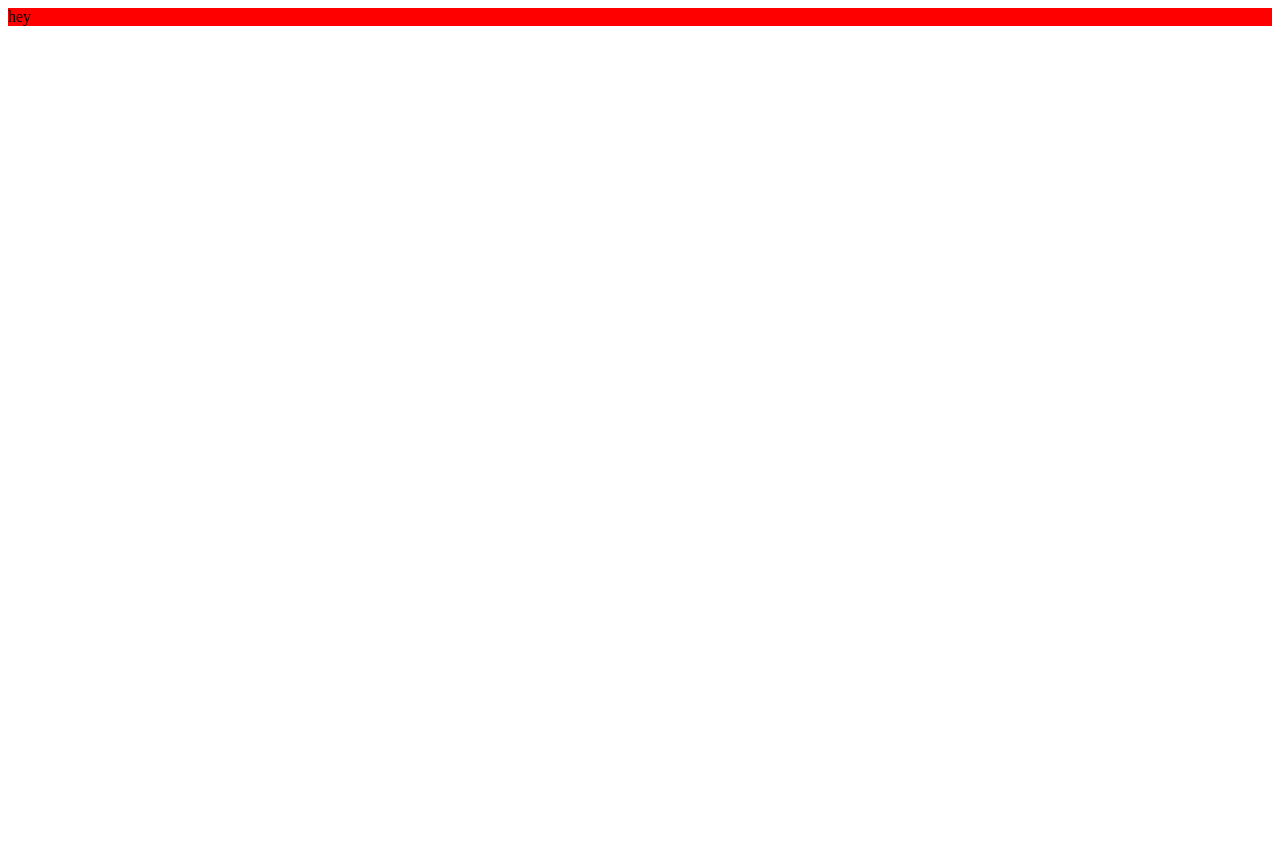
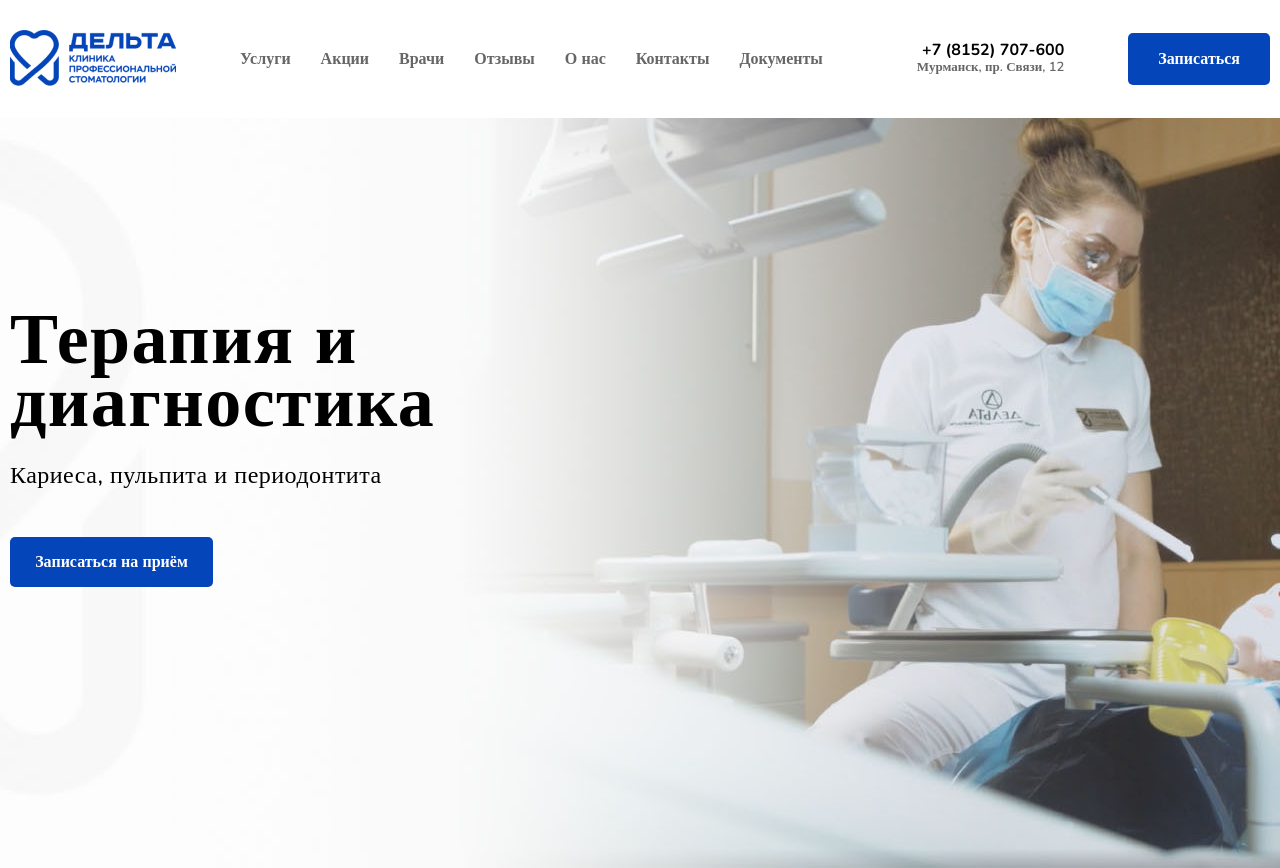
Before and after one commit to EvgenyArtemov/Delta_landing, a website built with webpack: page src/index.html in a window 1280 px wide. Before the commit the page ends 800 px from the top, so only its background shows below. Built offline with nearby package versions, Linux system fonts and the light colour scheme.

Commit message:
header + CTA

```diff
--- /dev/null
+++ b/src/SCSS/Layout/_cta_block.scss
@@ -0,0 +1,38 @@
+.cta__block {
+    background-image: url(../img/main_image.jpg);
+    height: 750px;
+    width: 100%;
+    max-width: 1920px;
+    max-height: 750px;
+    background-position: center center;
+    background-repeat: no-repeat;
+    background-attachment: fixed;
+    // background-size: cover;
+
+    &--header {
+        display: flex;
+        flex-direction: column;
+
+        & > h1 {
+            @include font-h1--main;
+            margin-top: 16rem;
+        }
+
+        & > h2 {
+            @include font-h2--main;
+            margin-top: 3rem;
+        }
+
+        & > .schedule__visit {
+            @include font-norm;
+            margin-top: 5rem;
+            color: $text-white;
+            background-color: $main-blue;
+            max-width: 20.3rem;
+            max-height: 5rem;
+            height: 50px;
+            border-style: none;
+            border-radius: 5px;
+        }
+    }
+}
--- /dev/null
+++ b/src/SCSS/Layout/_header.scss
@@ -0,0 +1,49 @@
+header {
+    margin: 0 auto;
+
+    img {
+        width: 166px;
+        height: 56px;
+    }
+
+    .menu__list {
+        display: flex;
+        list-style: none;
+
+        &--item {
+            padding: 0 3rem 0 0;
+            @include font-norm;
+            color: $text-gray;
+        }
+    }
+
+    .contacts {
+        display: flex;
+        flex-direction: column;
+        justify-content: center;
+        align-items: flex-end;
+
+        &__phone {
+            @include font-norm;
+            color: $text-black;
+            font-weight: 700;
+        }
+
+        &__address {
+            font-family: "Nunito";
+            font-style: normal;
+            font-weight: 600;
+            font-size: 1.3rem;
+            color: $text-gray;
+        }
+    }
+
+    .schedule {
+        @include font-norm;
+        color: $text-white;
+        background-color: $main-blue;
+        padding: 1.8rem 3rem;
+        border-radius: 5px;
+        border-style: none;
+    }
+}
--- a/src/SCSS/base.scss
+++ b/src/SCSS/base.scss
@@ -1,3 +1,61 @@
+@mixin font-norm {
+    font-family: "Nunito";
+    font-style: normal;
+    font-weight: 600;
+    font-size: 1.6rem;
+    line-height: 1.6rem;
+}
+
+@mixin font-h1--main {
+    font-family: "Nunito";
+    font-style: normal;
+    font-weight: 600;
+    font-size: 7.2rem;
+    line-height: 87%;
+    letter-spacing: 0.02em;
+}
+
+@mixin font-h2--main {
+    font-family: "Nunito";
+    font-style: normal;
+    font-weight: 500;
+    font-size: 24px;
+    line-height: 24px;
+    letter-spacing: 0.02em;
+}
+
+$text-gray: #666666;
+$text-black: #000000;
+$text-white: #ffffff;
+
+$main-blue: #0545BA;
+
+:root,
+*,
+*::before,
+*::after {
+    margin: 0;
+    padding: 0;
+    box-sizing: border-box;
+}
+
+html {
+    font-size: 62.5%;
+}
+
+body {
+    max-width: 1920px;
+    width: 100%;
+    margin: 0 auto;
+}
+
+
 .wrapper {
-  background: red;
+    max-width: 1440px;
+    width: 100%;
+    margin: 0 auto;
+    display: flex;
+    justify-content: space-between;
+    align-items: center;
+    padding: 3rem 1rem;
 }
--- /dev/null
+++ b/src/SCSS/main.scss
@@ -0,0 +1,3 @@
+@import './base';
+@import './Layout/header';
+@import './Layout/cta_block';
--- a/src/index.html
+++ b/src/index.html
@@ -3,12 +3,44 @@
 <head>
     <meta charset="UTF-8">
     <meta name="viewport" content="width=device-width, initial-scale=1.0">
-    <link rel="stylesheet" href="">
+    <link href="https://fonts.googleapis.com/css?family=Nunito:400,600,700,800&display=swap" rel="stylesheet">
     <title>Дельта - клиника профессиональной стоматологии</title>
 </head>
 <body>
-    <div class="wrapper">
-hey
-    </div>
+    <header>
+        <div class="wrapper">
+            <div class="logo">
+                <img src="../src/img/logo.png" alt="Delta logotype image" class="logo">
+            </div>
+            <nav class="nav__menu">
+                <ul class="menu__list">
+                    <li class="menu__list--item">Услуги</li>
+                    <li class="menu__list--item">Акции</li>
+                    <li class="menu__list--item">Врачи</li>
+                    <li class="menu__list--item">Отзывы</li>
+                    <li class="menu__list--item">О нас</li>
+                    <li class="menu__list--item">Контакты</li>
+                    <li class="menu__list--item">Документы</li>
+                </ul>
+            </nav>
+            <div class="contacts">
+                <span class="contacts__phone">+7 (8152) 707-600</span>
+                <span class="contacts__address">Мурманск, пр. Связи, 12</span>
+            </div>
+            <button class="schedule">Записаться</button>
+        </div>
+    </header>
+
+    <main>
+        <div class="cta__block">
+            <div class="wrapper">
+                <div class="cta__block--header">
+                    <h1>Терапия и <br> диагностика</h1>
+                    <h2>Кариеса, пульпита и периодонтита</h2>
+                    <button class="schedule__visit">Записаться на приём</button>
+                </div>
+            </div>
+        </div>
+    </main>
 </body>
 </html>
--- a/src/main.js
+++ b/src/main.js
@@ -1,4 +1,4 @@
-import '../src/SCSS/base.scss';
+import '../src/SCSS/main.scss';
 
 console.log('hello');
 console.log('hello2');
```
Also changed, not shown: src/fonts/Muller.ttf (added), src/img/image 18.jpg (added), src/img/image 30.jpg (added), src/img/logo.png (added), src/img/main_image.jpg (added).
